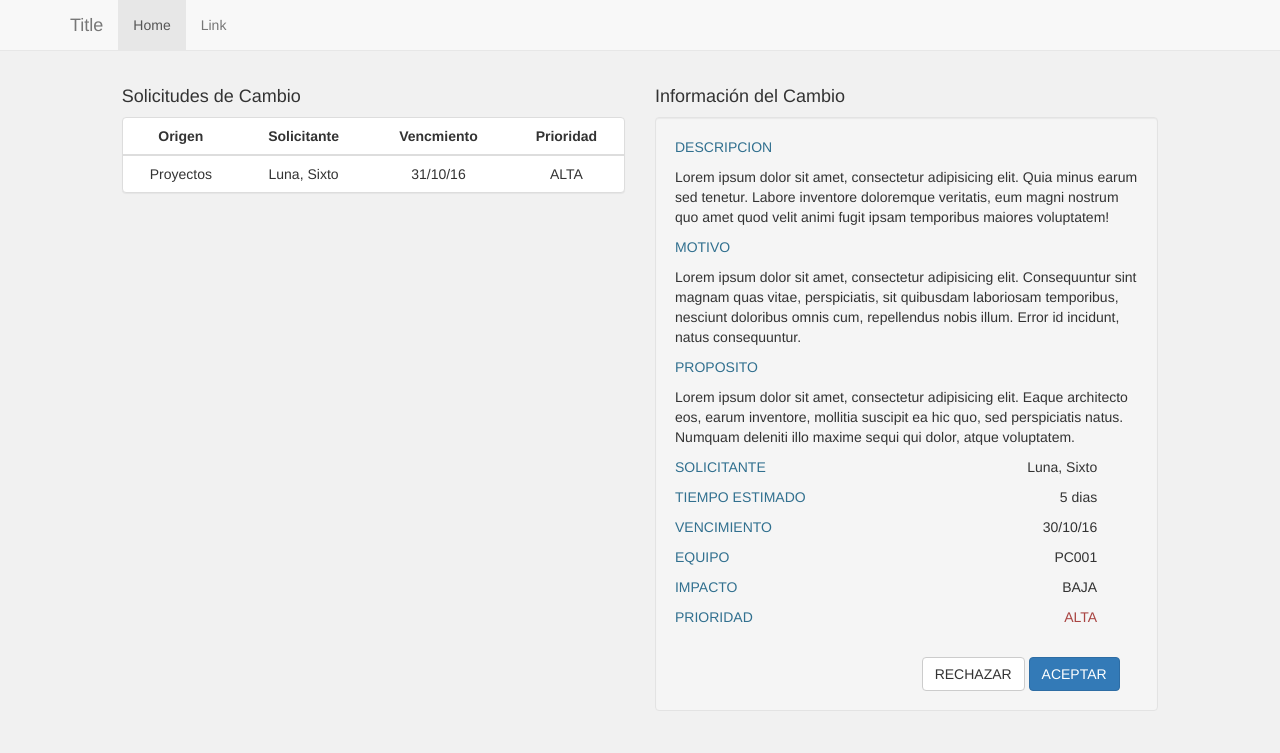
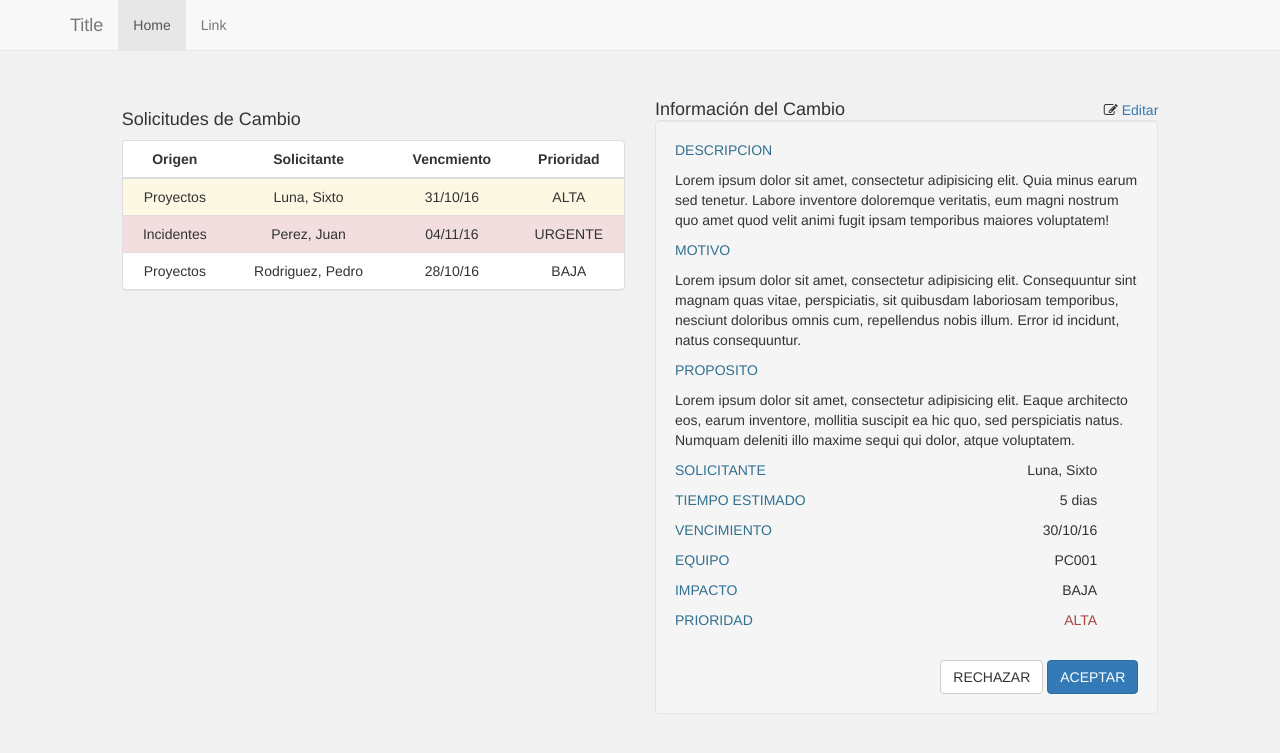
Before and after one commit to fernandezPablo/Trabajo-Final-de-Administracion-de-Recursos, a PHP site: page /paneloperador.php in a window 1280 px wide. Shown: the top 753 px of the page. Run offline with PHP 8.4, Linux system fonts and the light colour scheme; some libraries are stand-ins or nearby versions.

Commit message:
Se agrego iconos y se soluciono el problema de colocacion de los botones aceptar y rechazar en la vista paneloperador

```diff
--- a/View/assets/css/style.css
+++ b/View/assets/css/style.css
@@ -13,9 +13,13 @@ body {
 }
 
 .margenTopContainer{
-	margin-top: 6%;
+	margin-top: 8%;
 }
 
 .alinearHorizontal {
 	margin:0% 20% 0% 38%;
 }
+
+h4.headerInline{
+	display: inline;
+}
--- a/View/index.php
+++ b/View/index.php
@@ -9,6 +9,7 @@
 		<!-- Bootstrap CSS -->
 		<link rel="stylesheet" href="./assets/css/bootstrap.min.css">
 		<link rel="stylesheet" href="./assets/css/style.css">
+		<link rel="stylesheet" href="./assets/css/font-awesome.min.css">
 
 	</head>
 	<body>
@@ -23,9 +24,11 @@
 				<div class="col-md-3 col-md-offset-1 panel panel-default well login">
 					<form action="#" method="POST" role="form">
 						<div class="form-group">
+							<i class="fa fa-user-o" aria-hidden="true"></i>
 							<label for="user" class="text-primary">Usuario</label>
 							<input type="text" class="form-control" id="user" placeholder="">
 							<br>
+							<i class="fa fa-key" aria-hidden="true"></i>
 							<label for="pass" class="text-primary">Contraseña</label>
 							<input type="password" class="form-control" id="pass" placeholder="">
 						</div>
--- a/View/paneloperador.php
+++ b/View/paneloperador.php
@@ -9,12 +9,13 @@
 		<!-- Bootstrap CSS -->
 		<link rel="stylesheet" href="./assets/css/bootstrap.min.css">
 		<link rel="stylesheet" type="text/css" href="./assets/css/style.css">
+		<link rel="stylesheet" href="./assets/css/font-awesome.min.css">
 
 
 	</head>
 	<body>
 
-		<nav class="navbar navbar-default navbar-fixed-top" role="navigation  ">
+		<nav class="navbar navbar-default navbar-fixed-top" role="navigation  margenBottomNavBar">
 			<div class="container">
 				<a class="navbar-brand" href="#">Title</a>
 				<ul class="nav navbar-nav">
@@ -28,10 +29,9 @@
 			</div>
 		</nav>
 
+		<div class="container-fluid">
 
-		<div class="container-fluid margenTopContainer">
-
-			<div class="row"> <!--FILA2-->
+			<div class="row margenTopContainer"> <!--FILA1-->
 				<div class="col-md-5 col-md-offset-1">
 					<h4>Solicitudes de Cambio</h4>
 					<div class="table-striped table-responsive panel panel-default">
@@ -45,7 +45,7 @@
 								</tr>
 							</thead>
 							<tbody>
-								<tr>
+								<tr class="warning">
 									<td class="text-center">
 										Proyectos
 										<?php
@@ -72,14 +72,68 @@
 									</td>
 
 								</tr>
+								<tr class="danger">
+									<td class="text-center">
+										Incidentes
+										<?php
+
+										 ?>
+									</td>
+									<td class="text-center">
+										Perez, Juan
+										<?php
+
+										 ?>
+									</td>
+									<td class="text-center">
+										04/11/16
+										<?php
+
+										 ?>
+									</td>
+									<td class="text-center">
+										URGENTE
+										<?php
+
+										 ?>
+									</td>
+
+								</tr>
+								<tr>
+									<td class="text-center">
+										Proyectos
+										<?php
+
+										 ?>
+									</td>
+									<td class="text-center">
+										Rodriguez, Pedro
+										<?php
+
+										 ?>
+									</td>
+									<td class="text-center">
+										28/10/16
+										<?php
+
+										 ?>
+									</td>
+									<td class="text-center">
+										BAJA
+										<?php
+
+										 ?>
+									</td>
+
+								</tr>
 							</tbody>
 						</table>
 					</div>
 				</div>
 				<div class="col-md-5 ">
-					<h4>Información del Cambio</h4>
+					<h4 class="headerInline">Información del Cambio</h4>
+					<div class="pull-right"><i class="fa fa-pencil-square-o" aria-hidden="true"></i><a href="#"> Editar</a></div>
 					<div class="panel panel-default well">
-
 						<div class="row"> <!--FILA2-->
 							<div class="col-md-12">
 								<p class="text-info">DESCRIPCION</p>
@@ -131,9 +185,11 @@
 						</div>
 							<div class="row">
 								<br>
-								<div class="col-md-6 pull-right">
-									<button type="button" class="btn btn-default">RECHAZAR</button>
-									<button type="button" class="btn btn-primary">ACEPTAR</button>
+								<div class="col-md-12">
+									<div class="pull-right">
+										<button type="button" class="btn btn-default">RECHAZAR</button>
+										<button type="button" class="btn btn-primary">ACEPTAR</button>
+									</div>
 								</div>
 							</div>
 					</div>
```
